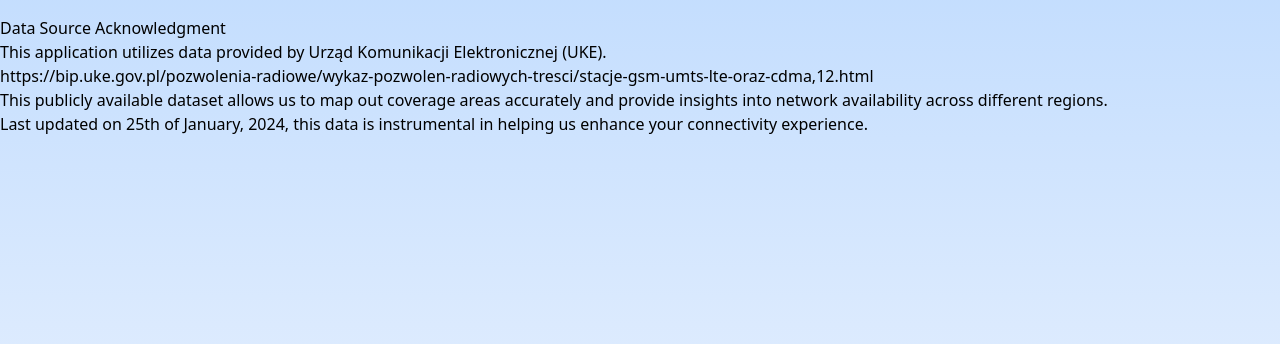
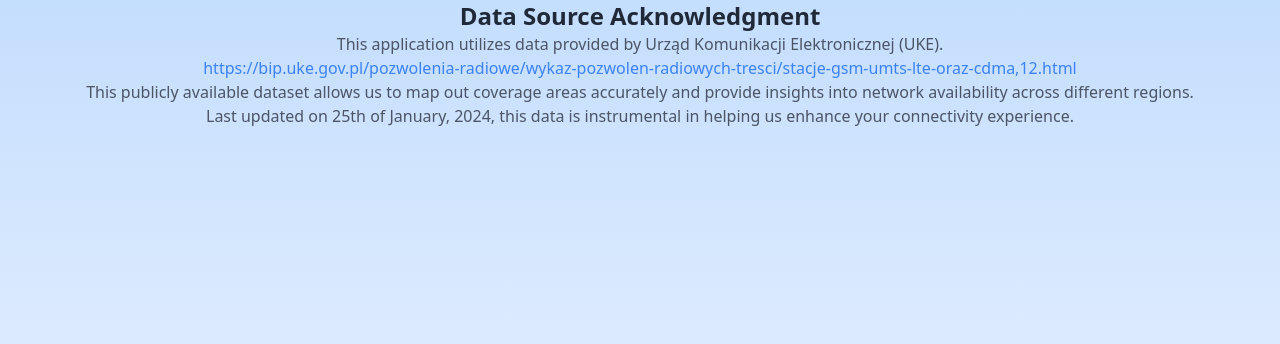
Before and after one commit to hch155/signal-scout, a Flask app: page /data in a window 1280 px wide. Shown: the part 76-420 px from the top of the page. Run offline with Flask 3, Linux system fonts and the light colour scheme; some libraries are stand-ins or nearby versions.

Commit message:
data section UI layout with Tailwind CSS for optimal readability and navigation

```diff
--- a/content/data.md
+++ b/content/data.md
@@ -1,10 +1,6 @@
-## Data Source Acknowledgment
+<h2>Data Source Acknowledgment</h2>
 
-This application utilizes data provided by Urząd Komunikacji Elektronicznej (UKE).
-
-https://bip.uke.gov.pl/pozwolenia-radiowe/wykaz-pozwolen-radiowych-tresci/stacje-gsm-umts-lte-oraz-cdma,12.html
-
-This publicly available dataset allows us to map out coverage areas accurately and provide insights into network availability across different regions.
-
-
-Last updated on 25th of January, 2024, this data is instrumental in helping us enhance your connectivity experience.
+<p>This application utilizes data provided by Urząd Komunikacji Elektronicznej (UKE).</p>
+<p><a href="https://bip.uke.gov.pl/pozwolenia-radiowe/wykaz-pozwolen-radiowych-tresci/stacje-gsm-umts-lte-oraz-cdma,12.html">https://bip.uke.gov.pl/pozwolenia-radiowe/wykaz-pozwolen-radiowych-tresci/stacje-gsm-umts-lte-oraz-cdma,12.html</a></p>
+<p>This publicly available dataset allows us to map out coverage areas accurately and provide insights into network availability across different regions.</p>
+<p>Last updated on 25th of January, 2024, this data is instrumental in helping us enhance your connectivity experience.</p>
--- a/package.json
+++ b/package.json
@@ -5,7 +5,7 @@
   "main": "index.js",
   "scripts": {
     "test": "echo \"Error: no test specified\" && exit 1",
-    "build:css": "tailwindcss build static/css/styles.css -o static/css/output.css"
+    "build:css": "npx tailwindcss build static/css/styles.css -o static/css/output.css"
   },
   "repository": {
     "type": "git",
--- a/static/css/output.css
+++ b/static/css/output.css
@@ -770,6 +770,34 @@ video {
   box-shadow: var(--tw-ring-offset-shadow, 0 0 #0000), var(--tw-ring-shadow, 0 0 #0000), var(--tw-shadow);
 }
 
+.markdown-content h2 {
+  text-align: center;
+  font-size: 1.5rem;
+  line-height: 2rem;
+  font-weight: 700;
+  --tw-text-opacity: 1;
+  color: rgb(31 41 55 / var(--tw-text-opacity));
+}
+
+.markdown-content p {
+  text-align: center;
+  font-size: 1rem;
+  line-height: 1.5rem;
+  --tw-text-opacity: 1;
+  color: rgb(75 85 99 / var(--tw-text-opacity));
+}
+
+.markdown-content a {
+  text-align: center;
+  --tw-text-opacity: 1;
+  color: rgb(59 130 246 / var(--tw-text-opacity));
+}
+
+.markdown-content a:hover {
+  --tw-text-opacity: 1;
+  color: rgb(37 99 235 / var(--tw-text-opacity));
+}
+
 .gps-location-control button {
   background-color: #fff;
   border: none;
--- a/templates/data.html
+++ b/templates/data.html
@@ -1,7 +1,7 @@
 {% extends "base.html" %}
 
 {% block content %}
-    <div class="container mt-4">
+    <div class="markdown-content">
         <div id="data-content">
             {{ content|safe }}
         </div>
```
Also changed, not shown: requirements.txt (+14 -1 lines), static/css/styles.css (+13 -0 lines).
